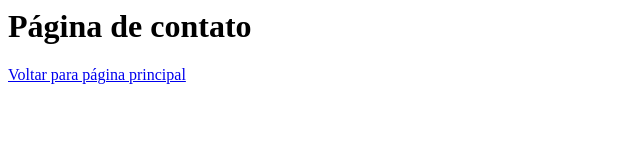
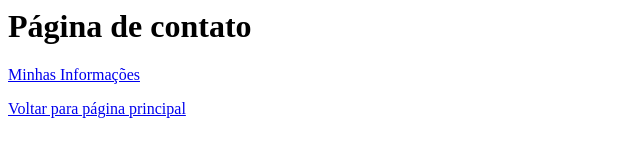
Before and after one commit to brunolanjoni/CapacitacaoGit, a plain HTML site: page contato.html in a window 1280 px wide. Shown: the whole page, without its empty margins (0-640 px from the left). Drawn offline with Linux system fonts and the light colour scheme.

Commit message:
Alterado links página contato.html

```diff
--- a/contato.html
+++ b/contato.html
@@ -4,6 +4,9 @@
 </head>
 <body>
 <h1> Página de contato </h1>
-<p><a href="https://tiagosouza-cps.github.io/CapacitacaoGitAtividadeFinal/bruno_lanjoni.html">Voltar para página principal </a></p>
+<p><a href="https://tiagosouza-cps.github.io/CapacitacaoGitAtividadeFinal/bruno_lanjoni.html">Minhas Informações</a></p>
+
+<p><a href="index.html">Voltar para página principal </a></p>
+
 </body>
 </html>
```
